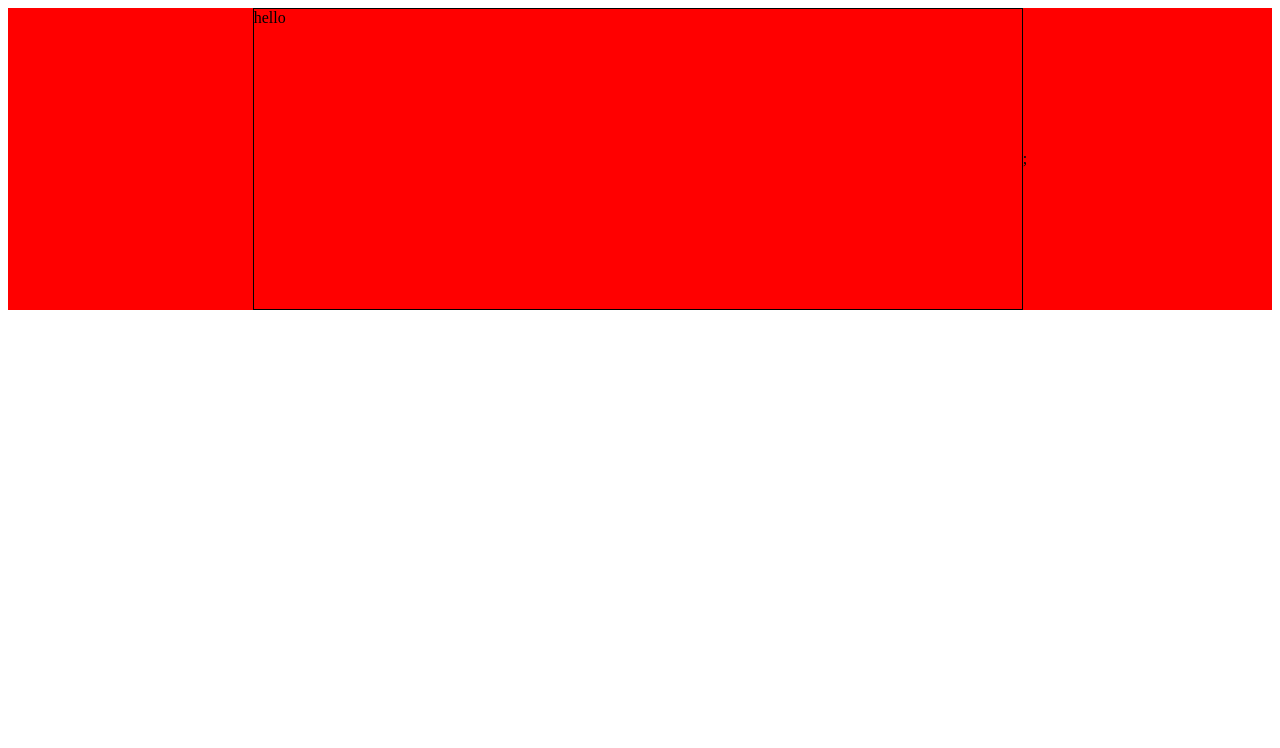
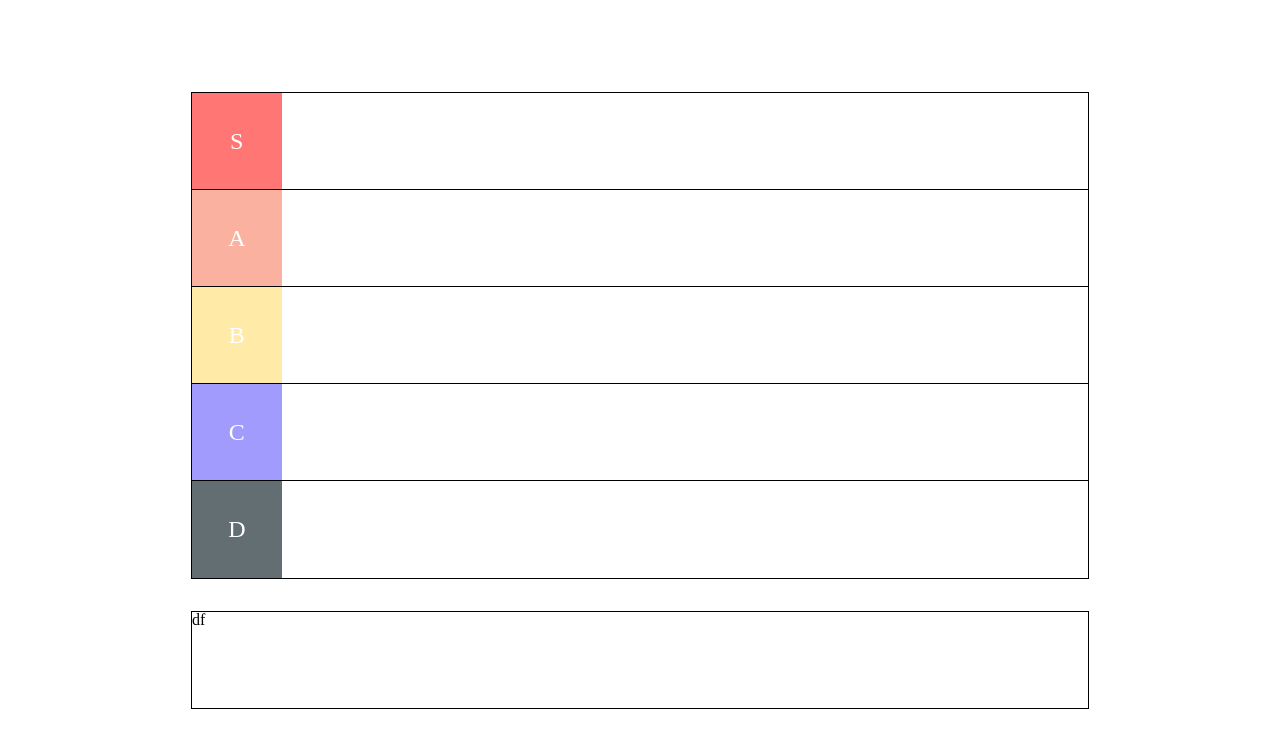
Before and after one commit to junseok44/rankingClone2, a React (Create React App) app: page / in a window 1280 px wide. Shown: the top 748 px of the page. Built offline with nearby package versions, Linux system fonts and the light colour scheme.

Commit message:
html markup

```diff
--- a/src/App.tsx
+++ b/src/App.tsx
@@ -3,7 +3,24 @@ import React from "react";
 const App = () => {
   return (
     <div className="Home">
-      <div className="Container">hello</div>;
+      <div className="Container__row">
+        <div className="row">
+          <div className="row__rank pink">S</div>
+        </div>
+        <div className="row">
+          <div className="row__rank orange">A</div>
+        </div>
+        <div className="row">
+          <div className="row__rank lemon">B</div>
+        </div>
+        <div className="row">
+          <div className="row__rank purple">C</div>
+        </div>
+        <div className="row">
+          <div className="row__rank grey">D</div>
+        </div>
+      </div>
+      <div className="Container__image">df</div>
     </div>
   );
 };
--- a/src/styles/scss/App.scss
+++ b/src/styles/scss/App.scss
@@ -1,11 +1,52 @@
+@import "./_variables.scss";
+
 .Home {
-  background-color: red;
+  height: 100vh;
   display: flex;
+  flex-direction: column;
   justify-content: center;
   align-items: center;
-  .Container {
-    width: 60vw;
-    height: 300px;
+  .Container__row {
+    width: 70vw;
+    border: 1px solid black;
+    display: grid;
+    grid-template-rows: repeat(5, 1fr);
+    margin-bottom: 2rem;
+    .row {
+      &:not(:last-child) {
+        border-bottom: 1px solid black;
+      }
+      min-height: 12vh;
+      display: flex;
+      .row__rank {
+        width: 10%;
+        height: 100%;
+        display: flex;
+        justify-content: center;
+        align-items: center;
+        color: white;
+        font-size: 1.5rem;
+        &.pink {
+          background-color: $pink;
+        }
+        &.orange {
+          background-color: $orange;
+        }
+        &.lemon {
+          background-color: $lemon;
+        }
+        &.purple {
+          background-color: $purple;
+        }
+        &.grey {
+          background-color: $grey;
+        }
+      }
+    }
+  }
+  .Container__image {
+    width: 70vw;
+    min-height: 12vh;
     border: 1px solid black;
   }
 }
--- /dev/null
+++ b/src/styles/scss/_variables.scss
@@ -0,0 +1,5 @@
+$lemon: #ffeaa7;
+$pink: #ff7675;
+$orange: #fab1a0;
+$purple: #a29bfe;
+$grey: #636e72;
--- /dev/null
+++ b/src/styles/scss/reset.scss
@@ -0,0 +1,124 @@
+html,
+body,
+div,
+span,
+applet,
+object,
+iframe,
+h1,
+h2,
+h3,
+h4,
+h5,
+h6,
+p,
+blockquote,
+pre,
+a,
+abbr,
+acronym,
+address,
+big,
+cite,
+code,
+del,
+dfn,
+em,
+img,
+ins,
+kbd,
+q,
+s,
+samp,
+small,
+strike,
+strong,
+sub,
+sup,
+tt,
+var,
+b,
+u,
+i,
+center,
+dl,
+dt,
+dd,
+ol,
+ul,
+li,
+fieldset,
+form,
+label,
+legend,
+table,
+caption,
+tbody,
+tfoot,
+thead,
+tr,
+th,
+td,
+article,
+aside,
+canvas,
+details,
+embed,
+figure,
+figcaption,
+footer,
+header,
+hgroup,
+menu,
+nav,
+output,
+ruby,
+section,
+summary,
+time,
+mark,
+audio,
+video {
+  margin: 0;
+  padding: 0;
+  border: 0;
+  font-size: 100%;
+  font: inherit;
+  vertical-align: baseline;
+}
+/* HTML5 display-role reset for older browsers */
+article,
+aside,
+details,
+figcaption,
+figure,
+footer,
+header,
+hgroup,
+menu,
+nav,
+section {
+  display: block;
+}
+body {
+  line-height: 1;
+}
+ol,
+ul {
+  list-style: none;
+}
+blockquote,
+q {
+  quotes: none;
+}
+blockquote:before,
+blockquote:after,
+q:before,
+q:after {
+  content: "";
+  content: none;
+}
+table {
+  border-collapse: collapse;
+  border-spacing: 0;
+}
--- a/src/styles/scss/style.scss
+++ b/src/styles/scss/style.scss
@@ -1 +1,2 @@
+@import "./reset.scss";
 @import "./App.scss";
```
